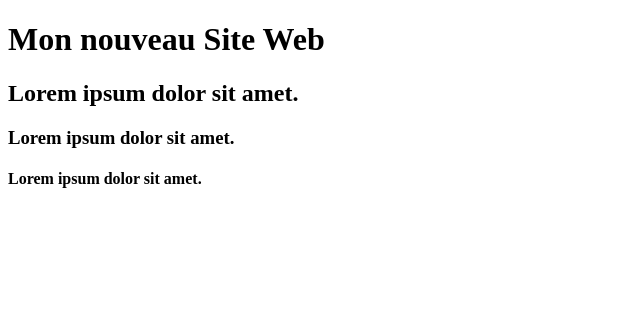
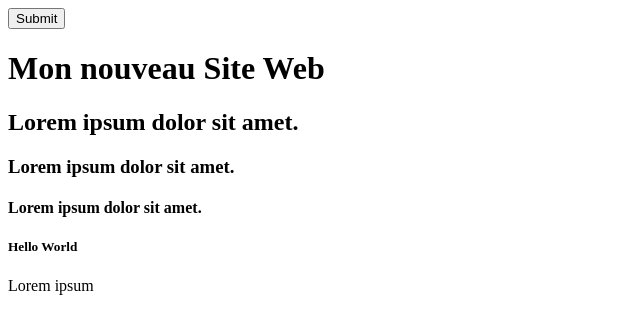
Before and after one commit to DanDev33300/site-web, a plain HTML site: page index.html in a window 1280 px wide. Shown: the whole page, without its empty margins (0-640 px from the left). Drawn offline with Linux system fonts and the light colour scheme.

Commit message:
Ajout Bouton, h5 et paragraphe

```diff
--- a/index.html
+++ b/index.html
@@ -7,11 +7,12 @@
     <title>Document</title>
 </head>
 <body>
-
+    <button>Submit</button>
     <h1>Mon nouveau Site Web</h1>
     <h2>Lorem ipsum dolor sit amet.</h2>
     <h3>Lorem ipsum dolor sit amet.</h3>
     <h4>Lorem ipsum dolor sit amet.</h4>
-
+    <h5>Hello World</h5>
+    <p>Lorem ipsum</p>
 </body>
 </html>
```
